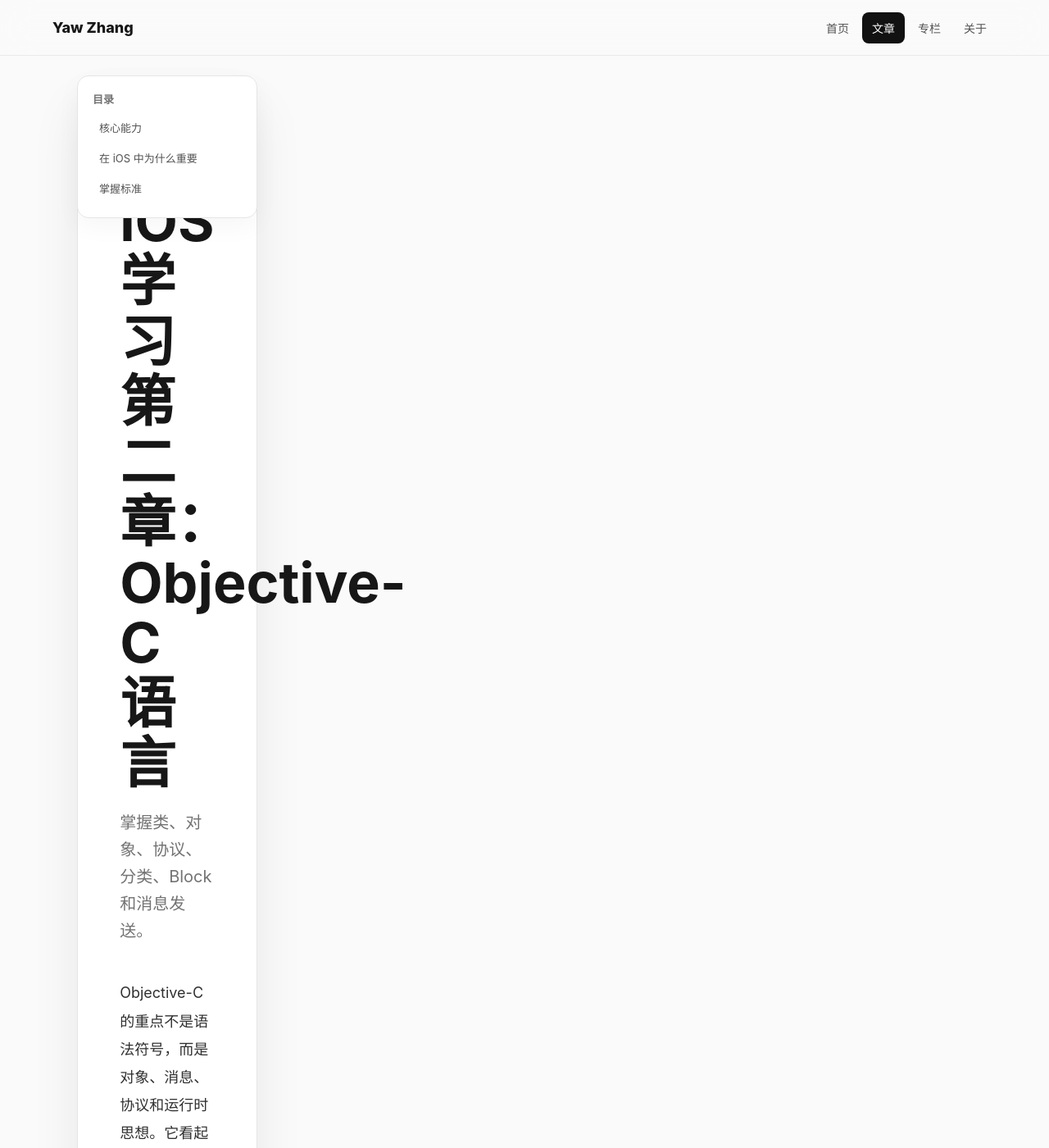
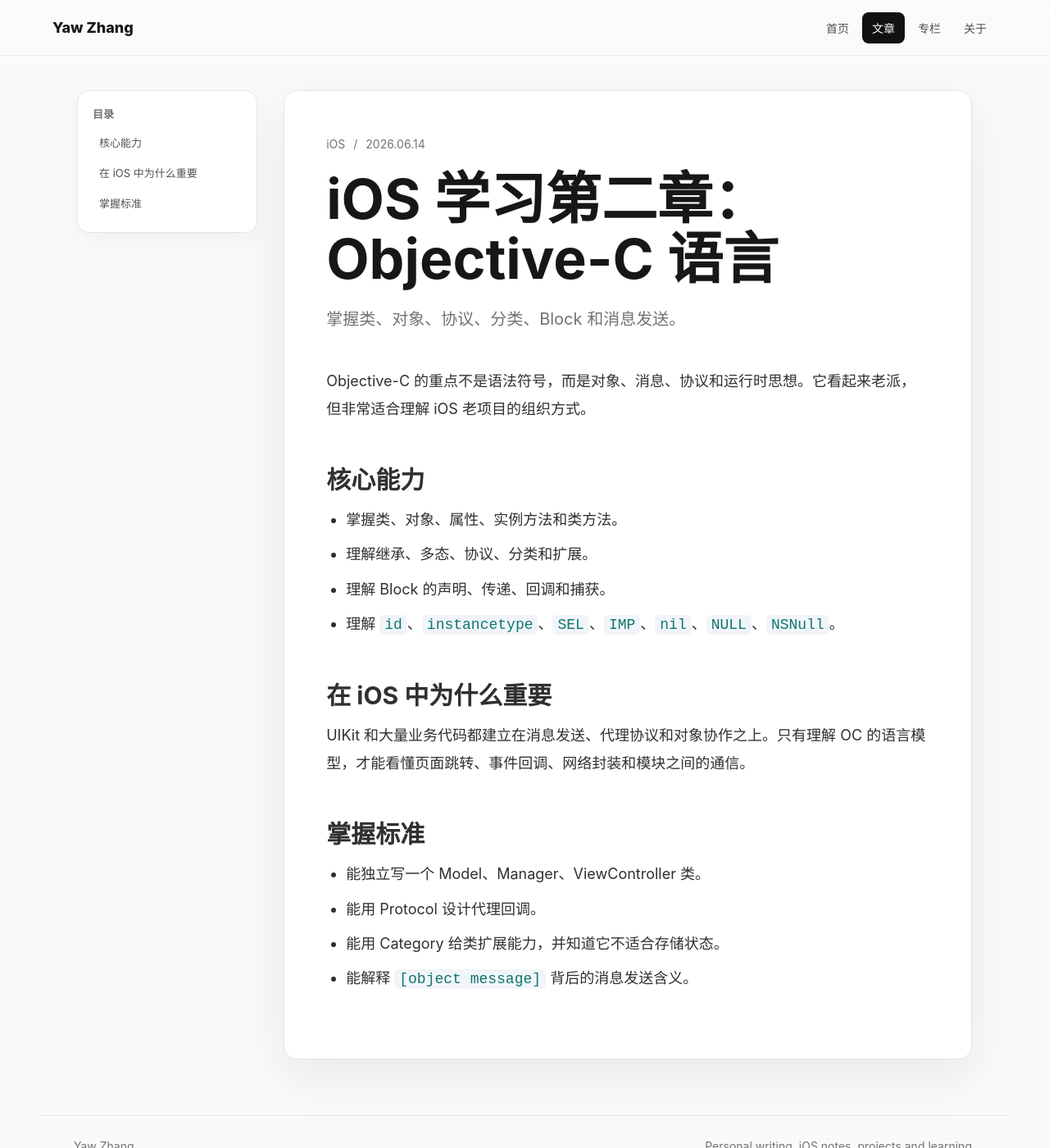
Before and after one commit to YawZhang/blob, a Jekyll site: the page built from _posts/2026-06-14-ios-objective-c-language.md, in a window 1280 px wide and 1400 px high. Shown: the whole window at 82% size. Built offline with Jekyll 4.4.1, drawn with Linux system fonts in a browser that asks for light colours.

Commit message:
Prevent desktop table of contents from covering article

```diff
--- a/_layouts/default.html
+++ b/_layouts/default.html
@@ -297,9 +297,8 @@
         box-shadow: 0 10px 30px rgba(15, 23, 42, 0.04);
       }
       .toc-desktop {
-        position: fixed;
+        position: sticky;
         top: 92px;
-        left: max(20px, calc((100vw - 1092px) / 2));
         width: 220px;
         z-index: 10;
       }
```
